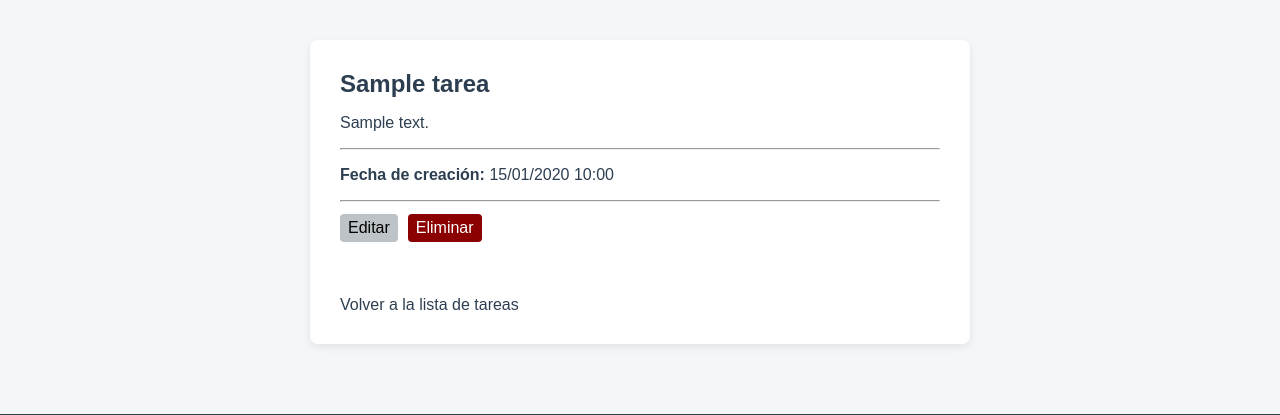
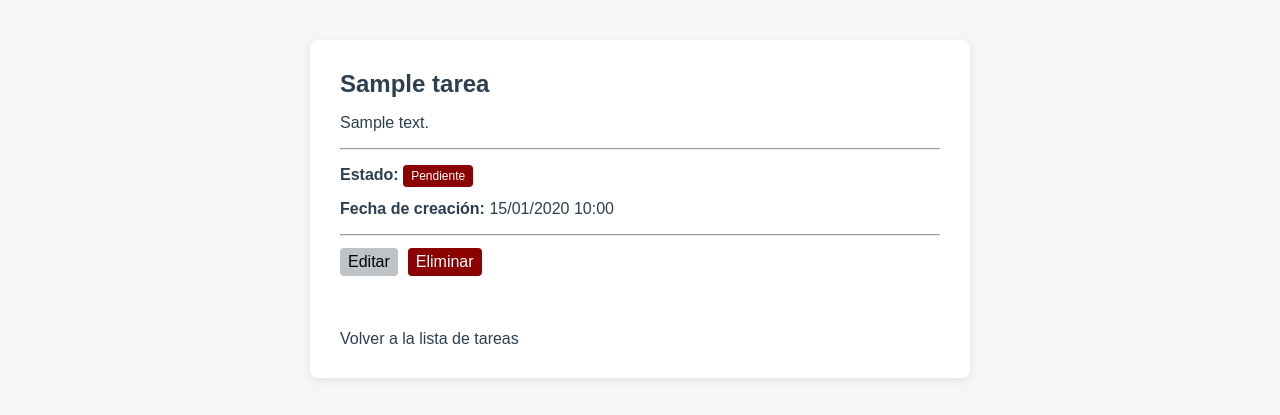
Before and after one commit to eliaGil02/PruebaEvaluacion2PEP, a Django app: page /tarea/1/ in a window 1280 px wide. Shown: the part 196-611 px from the top of the page. Run offline with Django 5.2, Linux system fonts and the light colour scheme; a user stored in the database is signed in; tables that the repository leaves empty hold one stand-in row (values such as "Sample post").

Commit message:
Mejora del detalle de tarea

```diff
--- a/tareas/templates/tareas/detalle_tarea.html
+++ b/tareas/templates/tareas/detalle_tarea.html
@@ -14,6 +14,12 @@
     <hr>
 
     <!-- info adicional -->
+
+    <p>
+        <strong>Estado: </strong><span class="estado {{ tarea.estado }}">
+            {{ tarea.get_estado_display }}
+        </span>
+    </p>
     <p>
         <strong>Fecha de creación:</strong> {{ tarea.fecha_creacion|date:"d/m/Y H:i" }}
     </p>
```
